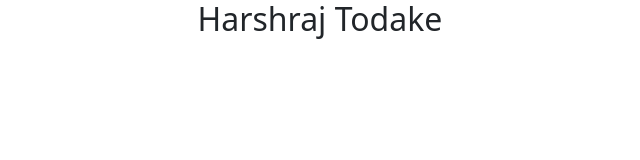
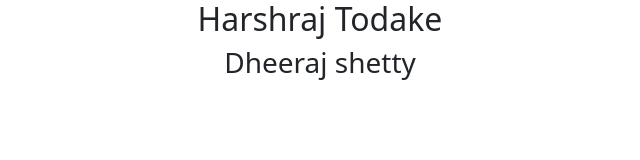
Before and after one commit to d-shetty/test-folder, a plain HTML site: page index.html in a window 1280 px wide. Shown: the whole page, without its empty margins (320-960 px from the left). Drawn offline with Linux system fonts and the light colour scheme.

Commit message:
second-commit

```diff
--- a/index.html
+++ b/index.html
@@ -9,5 +9,6 @@
 </head>
 <body>
     <h2 class="text-center">Harshraj Todake</h2>
+    <h3 class="text-center">Dheeraj shetty</h3>
 </body>
 </html>
```
